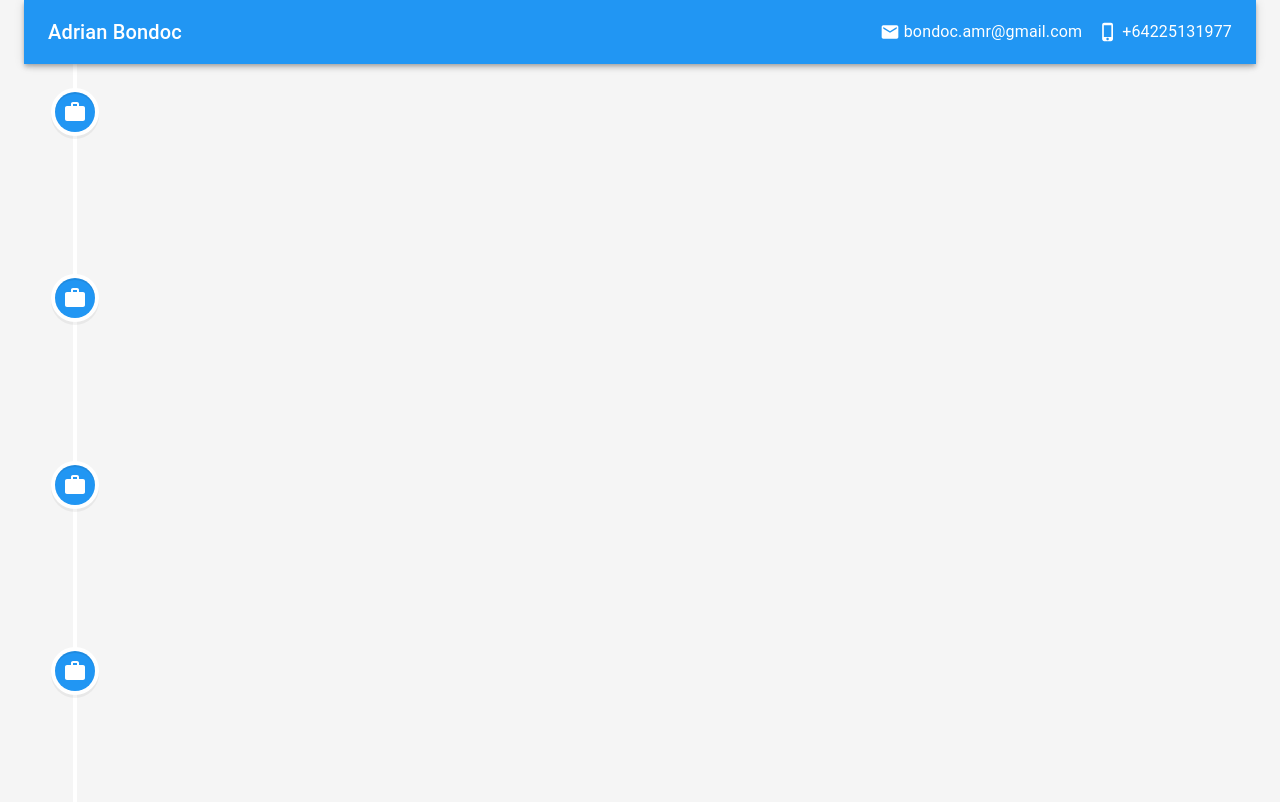
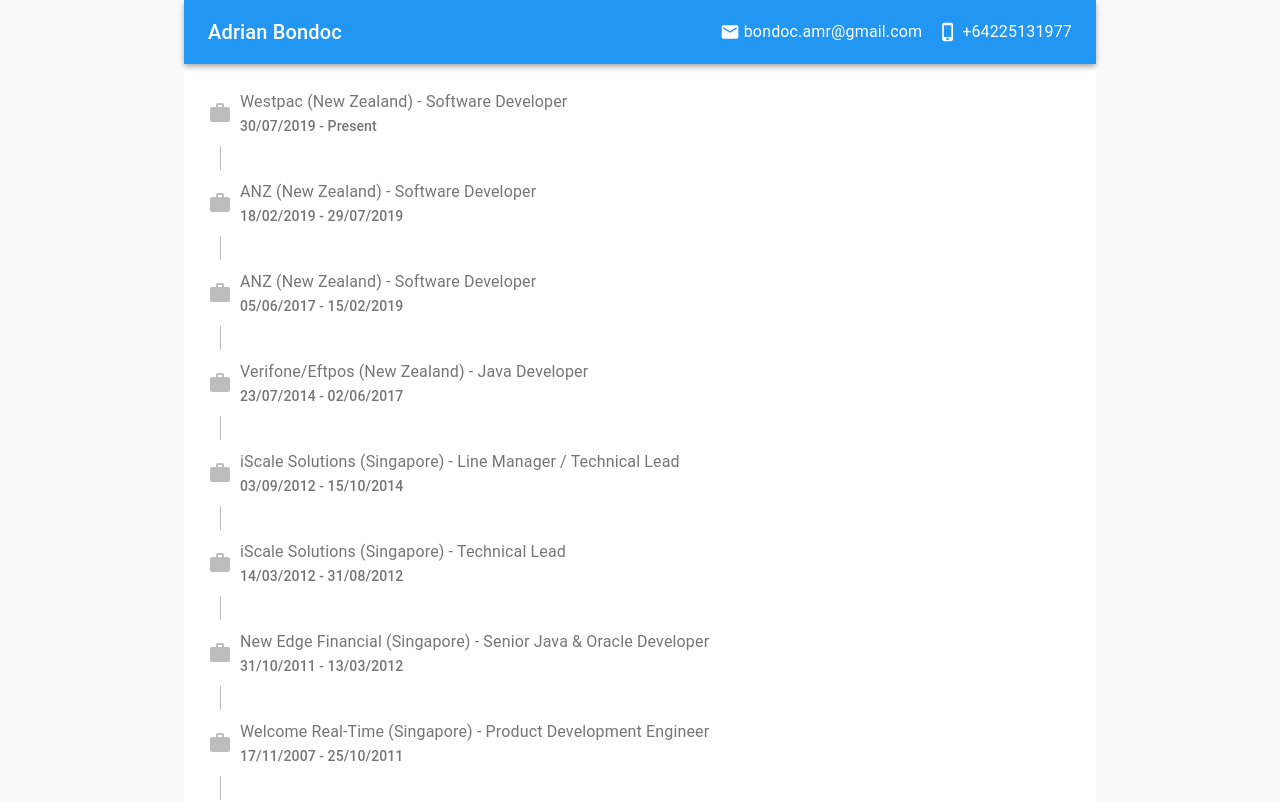
Before and after one commit to chiknrice/cv, a React (Create React App) app: page / in a window 1280 px wide. Shown: the top 802 px of the page. Built offline with nearby package versions, Linux system fonts and the light colour scheme.

Commit message:
use material-ui stepper to implement timeline

```diff
--- a/package.json
+++ b/package.json
@@ -15,8 +15,7 @@
     "react-dom": "^16.12.0",
     "react-loadable": "^5.5.0",
     "react-redux": "^7.2.0",
-    "react-scripts": "3.4.0",
-    "react-vertical-timeline-component": "^2.5.0"
+    "react-scripts": "3.4.0"
   },
   "scripts": {
     "start": "react-scripts start",
--- a/src/App.js
+++ b/src/App.js
@@ -1,39 +1,22 @@
 import React from 'react';
 import { connect } from 'react-redux';
-import { ThemeProvider, CssBaseline, Container } from '@material-ui/core';
-import { createMuiTheme } from '@material-ui/core/styles';
-import { blue, orange } from '@material-ui/core/colors';
+import { CssBaseline, Container } from '@material-ui/core';
 import { Header, Timeline } from './components';
-import { withStyles } from '@material-ui/core/styles';
-
-const theme = createMuiTheme({
-  palette: {
-    primary: blue,
-    secondary: orange
-  }
-});
-
-const styles = theme => ({
-  appContainer: {
-    backgroundColor: theme.palette.grey[100]
-  }
-});
 
 const mapStateToProps = state => ({ ...state });
 
-export const App = connect(mapStateToProps)(
-  withStyles(styles)(({ cv, classes }) => {
+export const App = connect(mapStateToProps)(({ cv }) => {
   if (cv.loading) {
     throw new Error('App can only be rendered with a loaded cv');
   }
+  // const classes = useStyles();
   return (
-      <ThemeProvider theme={theme}>
+    <>
       <CssBaseline />
-        <Container className={classes.appContainer}>
+      <Container maxWidth="md">
         <Header />
         <Timeline />
       </Container>
-      </ThemeProvider>
+    </>
   );
-  })
-);
+});
--- a/src/components/Header/index.js
+++ b/src/components/Header/index.js
@@ -1,6 +1,5 @@
 import React from 'react';
 import { connect } from 'react-redux';
-import { withStyles } from '@material-ui/core/styles';
 import {
   AppBar,
   Toolbar,
@@ -8,9 +7,10 @@
   Typography,
   Hidden
 } from '@material-ui/core';
+import { makeStyles } from '@material-ui/styles';
 import { Menu, PhoneIphone, Email } from '@material-ui/icons';
 
-const styles = theme => ({
+const useStyles = makeStyles(theme => ({
   menuButton: {
     marginRight: theme.spacing(2)
   },
@@ -21,12 +21,12 @@
   title: {
     flexGrow: 1
   }
-});
+}));
 
 const mapStateToProps = state => ({ cv: state.cv });
 
-export const Header = connect(mapStateToProps)(
-  withStyles(styles)(({ cv, classes }) => {
+export const Header = connect(mapStateToProps)(({ cv }) => {
+  const classes = useStyles();
   return (
     <AppBar position="sticky">
       <Toolbar>
@@ -54,5 +54,4 @@
       </Toolbar>
     </AppBar>
   );
-  })
-);
+});
--- a/src/components/Timeline/index.js
+++ b/src/components/Timeline/index.js
@@ -1,17 +1,28 @@
 import React from 'react';
-import { Typography } from '@material-ui/core';
-import { Work, School } from '@material-ui/icons';
 import {
-  VerticalTimeline,
-  VerticalTimelineElement
-} from 'react-vertical-timeline-component';
-import 'react-vertical-timeline-component/style.min.css';
-import { withTheme } from '@material-ui/core/styles';
+  Typography,
+  Stepper,
+  Step,
+  StepLabel,
+  StepContent,
+  List,
+  ListItem,
+  ListItemText
+} from '@material-ui/core';
+import { Work } from '@material-ui/icons';
 import { connect } from 'react-redux';
 import { createSelector } from '@reduxjs/toolkit';
+import { uiActions } from '../../store';
 
-const workExperiencesSelector = state => state.cv.experience;
-const workExperienceSummarySelector = createSelector(
+const uiSelector = state => state.ui;
+
+const selectedDateSelector = createSelector(uiSelector, ui => ui.selectedDate);
+
+const cvSelector = state => state.cv;
+
+const workExperiencesSelector = createSelector(cvSelector, cv => cv.experience);
+
+const workExperiencesSummarySelector = createSelector(
   workExperiencesSelector,
   workExperiences =>
     workExperiences.map(workExperience => ({
@@ -23,29 +34,86 @@
     }))
 );
 
-const mapStateToProps = state => ({
-  experiences: workExperienceSummarySelector(state)
+const selectedDateProjectsSelector = createSelector(
+  selectedDateSelector,
+  workExperiencesSelector,
+  (selectedDate, workExperiences) => {
+    const found = workExperiences.find(
+      workExperience => workExperience['start-date'] === selectedDate
+    );
+    return found ? found.projects : null;
+  }
+);
+
+const mapDispatchToProps = dispatch => ({
+  selectDate: date => dispatch(uiActions.setSelectedDate(date))
 });
 
-export const Timeline = connect(mapStateToProps)(
-  withTheme(props => {
-    const timelineElements = props.experiences.map(experience => {
-      const { primary } = props.theme.palette;
-      const elementProps = {
-        key: experience.startDate,
-        date: `${experience.startDate} - ${experience.endDate}`,
-        iconStyle: { background: primary.main, color: primary.contrastText },
-        icon: <Work />
-      };
+const mapStateToProps = state => ({
+  selectedDate: selectedDateSelector(state),
+  selectedDateProjects: selectedDateProjectsSelector(state),
+  experiences: workExperiencesSummarySelector(state)
+});
+
+const WorkIcon = ({ active }) => {
+  return <Work color={active ? 'primary' : 'disabled'} />;
+};
+
+export const Timeline = connect(
+  mapStateToProps,
+  mapDispatchToProps
+)(({ selectedDate, selectedDateProjects, experiences, selectDate }) => {
+  const timelineElements = experiences.map(
+    ({ startDate, endDate, role, company, location }) => {
+      const active = startDate === selectedDate;
+      const label = (
+        <Typography
+          variant={active ? 'h6' : 'subtitle1'}
+        >{`${company} (${location}) - ${role}`}</Typography>
+      );
+      const caption = (
+        <Typography
+          variant={active ? 'subtitle1' : 'subtitle2'}
+          color={active ? 'textPrimary' : 'textSecondary'}
+        >{`${startDate} - ${endDate}`}</Typography>
+      );
+      const listItems =
+        active && selectedDateProjects
+          ? selectedDateProjects.map(project => (
+              <ListItem key={project.title}>
+                <ListItemText
+                  primary={project.title}
+                  primaryTypographyProps={{ variant: 'body1' }}
+                  secondary={project.description}
+                  secondaryTypographyProps={{ variant: 'body2' }}
+                />
+              </ListItem>
+            ))
+          : null;
+      const content = listItems ? <List>{listItems}</List> : null;
+
       return (
-        <VerticalTimelineElement {...elementProps}>
-          <Typography variant="h6">{experience.role}</Typography>
-          <Typography variant="subtitle1">{experience.company}</Typography>
-        </VerticalTimelineElement>
+        <Step
+          key={startDate}
+          active={active}
+          completed={false}
+          onClick={() => selectDate(startDate)}
+        >
+          <StepLabel
+            StepIconComponent={WorkIcon}
+            StepIconProps={{ active }}
+            optional={caption}
+          >
+            {label}
+          </StepLabel>
+          <StepContent>{content}</StepContent>
+        </Step>
       );
-    });
-    return (
-      <VerticalTimeline layout="1-column">{timelineElements}</VerticalTimeline>
-    );
-  })
-);
+    }
+  );
+  return (
+    <Stepper orientation="vertical" nonLinear={true}>
+      {timelineElements}
+    </Stepper>
+  );
+});
--- a/src/index.js
+++ b/src/index.js
@@ -2,12 +2,19 @@
 import ReactDOM from 'react-dom';
 import { Provider } from 'react-redux';
 import yaml from 'js-yaml';
-import { store, cvSlice } from './store';
+import { store, cvActions } from './store';
 import Loadable from 'react-loadable';
-import { CssBaseline, Container, CircularProgress } from '@material-ui/core';
-import { withStyles } from '@material-ui/core/styles';
+import {
+  ThemeProvider,
+  CssBaseline,
+  Container,
+  CircularProgress,
+  createMuiTheme
+} from '@material-ui/core';
+import { makeStyles } from '@material-ui/styles';
+import { blue, orange } from '@material-ui/core/colors';
 
-const styles = theme => ({
+const useStyles = makeStyles({
   loaderContainer: {
     display: 'flex',
     alignItems: 'center',
@@ -16,7 +23,15 @@
   }
 });
 
-const Loading = withStyles(styles)(({ error, retry, classes }) => {
+const theme = createMuiTheme({
+  palette: {
+    primary: blue,
+    secondary: orange
+  }
+});
+
+const Loading = ({ error, retry }) => {
+  const classes = useStyles();
   if (error) {
     return (
       <div>
@@ -25,13 +40,15 @@
     );
   } else {
     return (
-      <Container className={classes.loaderContainer}>
-        <CssBaseline />
-        <CircularProgress />
-      </Container>
+      <ThemeProvider theme={theme}>
+        <Container className={classes.loaderContainer}>
+          <CssBaseline />
+          <CircularProgress />
+        </Container>
+      </ThemeProvider>
     );
   }
-});
+};
 
 const LoadableApp = Loadable.Map({
   loader: {
@@ -43,10 +60,12 @@
   },
   loading: Loading,
   render(loaded, _) {
-    store.dispatch(cvSlice.actions.setCv(loaded.cv));
+    store.dispatch(cvActions.setCv(loaded.cv));
     return (
       <Provider store={store}>
-        <loaded.module.App />
+        <ThemeProvider theme={theme}>
+          <loaded.module.App />
+        </ThemeProvider>
       </Provider>
     );
   }
--- a/src/store/index.js
+++ b/src/store/index.js
@@ -1,6 +1,6 @@
 import { configureStore, createSlice } from '@reduxjs/toolkit';
 
-export const cvSlice = createSlice({
+const cvSlice = createSlice({
   name: 'cv',
   initialState: { loading: true },
   reducers: {
@@ -13,12 +13,21 @@
   JOB_DETAIL: 'JOB_DETAIL'
 };
 
-export const uiSlice = createSlice({
+const uiSlice = createSlice({
   name: 'ui',
-  initialState: { view: CurrentView.TIMELINE },
+  initialState: { view: CurrentView.TIMELINE, selectedDate: 'none' },
   reducers: {
     setCurrentView: (state, action) => {
       state.view = action.payload;
+    },
+    setSelectedDate: (state, action) => {
+      state.selectedDate =
+        state.selectedDate !== 'none' && state.selectedDate === action.payload
+          ? 'none'
+          : action.payload;
+    },
+    unsetSelectedDate: state => {
+      delete state.selectedDate;
     }
   }
 });
@@ -29,3 +38,6 @@
     cv: cvSlice.reducer
   }
 });
+
+export const uiActions = uiSlice.actions;
+export const cvActions = cvSlice.actions;
```
Also changed, not shown: 1 other file (tests, documents, lock files or other folders). Lines whose indentation alone changed are shown as unchanged.
